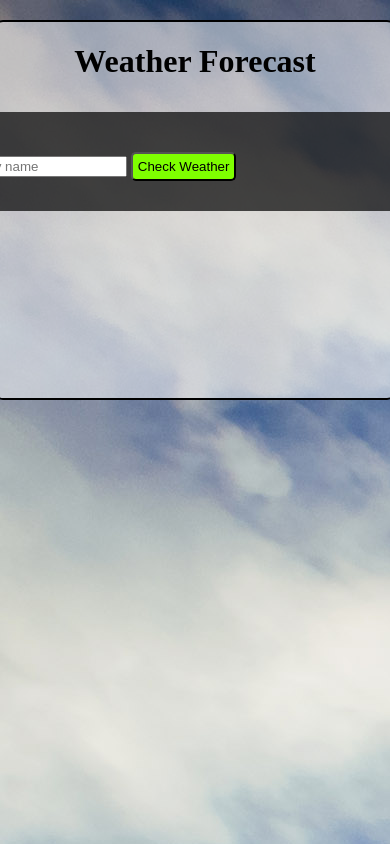
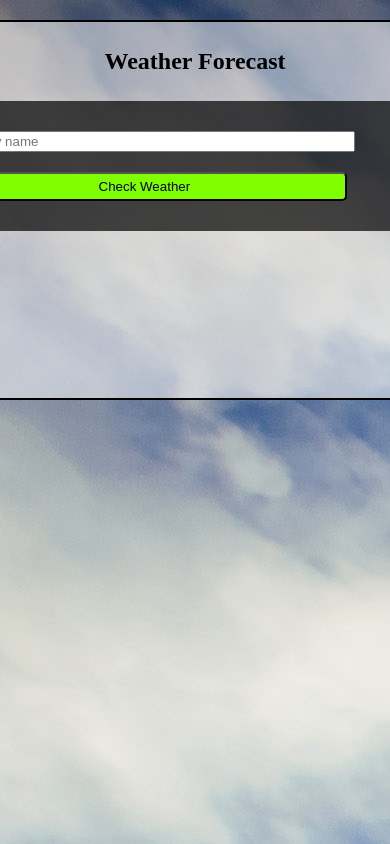
Before and after one commit to latakin/Weather-App, a plain HTML site: page index.html in a window 390 px wide. Shown: the top 844 px of the page. Drawn offline with Linux system fonts and the light colour scheme.

Commit message:
Add media queries for mobile

```diff
--- a/styles.css
+++ b/styles.css
@@ -92,3 +92,27 @@ body {
         border-radius: 3px;
 
 }
+
+@media (max-width: 768px) {
+    .main-container {
+        padding: 10px;
+        width: 100%;
+    }
+    .second-container {
+        flex-direction: column;
+        align-items: center;
+    }
+    input#city {
+        width: 80%;
+        margin-bottom: 10px;
+    }
+    button#button {
+        width: 80%;
+    }
+    h1 {
+        font-size: 1.5rem;
+    }
+    h2, h3 {
+        font-size: 1rem;
+    }
+}
```
